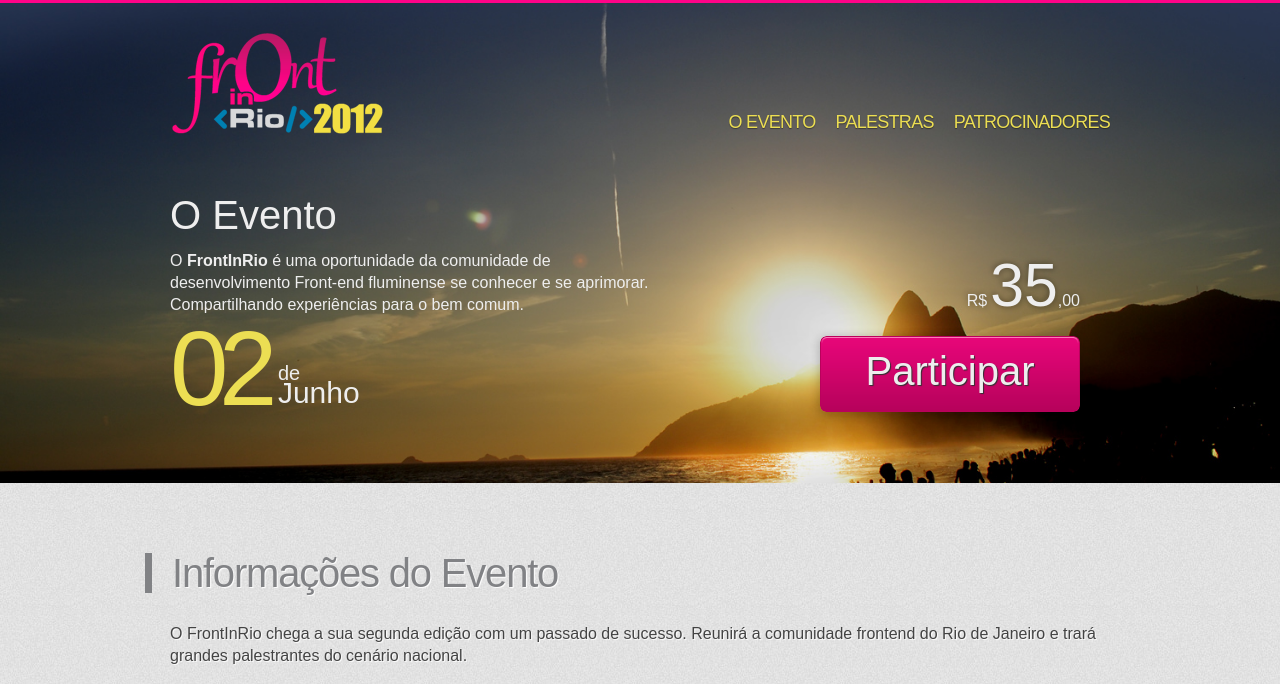
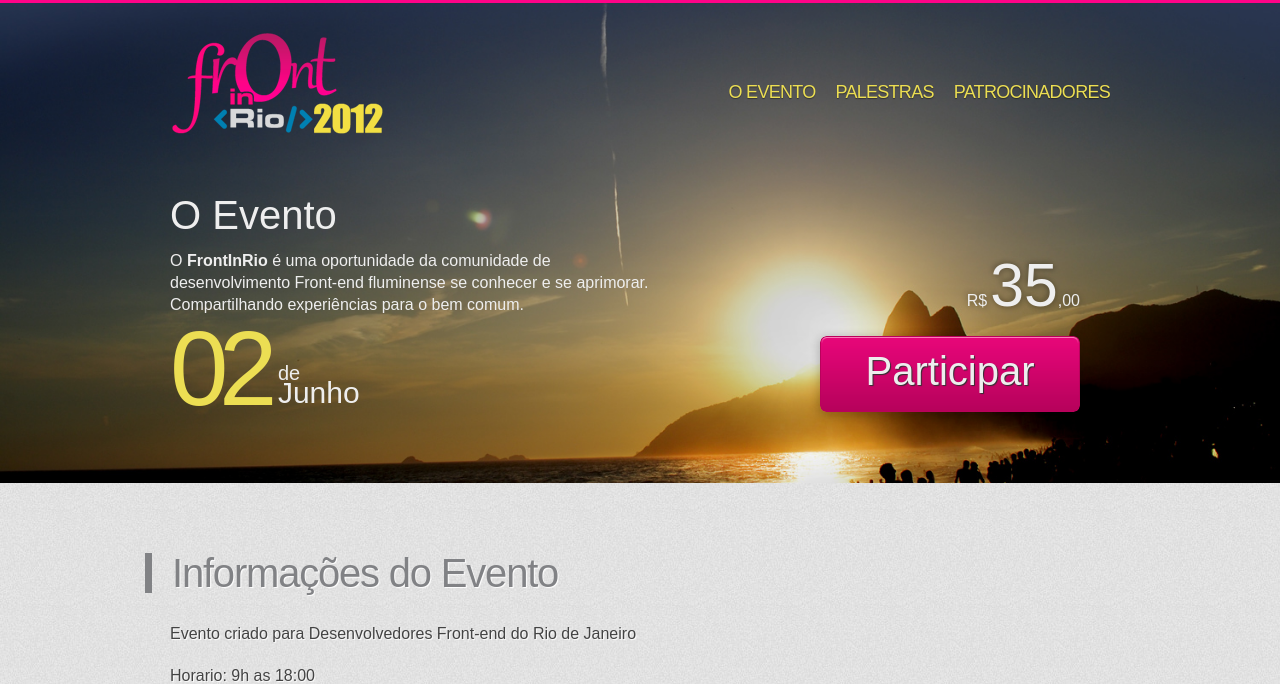
Before and after one commit to leobalter/FrontInRio-node, a plain HTML site: page 2012/index.html in a window 1280 px wide. Shown: the top 684 px of the page. Drawn offline with Linux system fonts and the light colour scheme.

Commit message:
text and navigation fixes

```diff
--- a/2012/css/styles.css
+++ b/2012/css/styles.css
@@ -31,7 +31,7 @@ hr {display:none;}
 .social li.facebook a {display:block; background:url('../img/socials.png') no-repeat -44px -5px; width:35px; height:35px; text-indent:-9999px;}
 .social li.facebook a:hover, .social li.facebook a:focus {background: url('../img/socials.png') no-repeat -44px -44px;}
 
-#header .nav {float:right; margin:80px 0 0 0;}
+#header .nav {float:right; margin:50px 0 0 0;}
 #header .nav li {float:left; margin-left:20px;}
 #header .nav li a {color:#ecde53; text-transform: uppercase; letter-spacing: -.04em; font-size:1.8em;text-shadow: 0 1px 1px rgba(0,0,0,.4)}
 #header .nav li a:hover, #header .nav li a:focus {color:#ff0388; text-decoration:none;}
--- a/2012/index.html
+++ b/2012/index.html
@@ -60,7 +60,7 @@
         <div id="informacoes">
             <h2>Informações do Evento</h2>
 
-            <p>O FrontInRio chega a sua segunda edição com um passado de sucesso. Reunirá a comunidade frontend do Rio de Janeiro e trará grandes palestrantes do cenário nacional.</p>
+            <p>Evento criado para Desenvolvedores Front-end do Rio de Janeiro</p>
             <p>Horario: 9h as 18:00<br />Dúvidas: <strong>contato@frontinrio.com.br</strong></p>
 
             <address>UNIRIO - Av. Pasteur, 296 - Urca, Rio de Janeiro, RJ</address>
```
